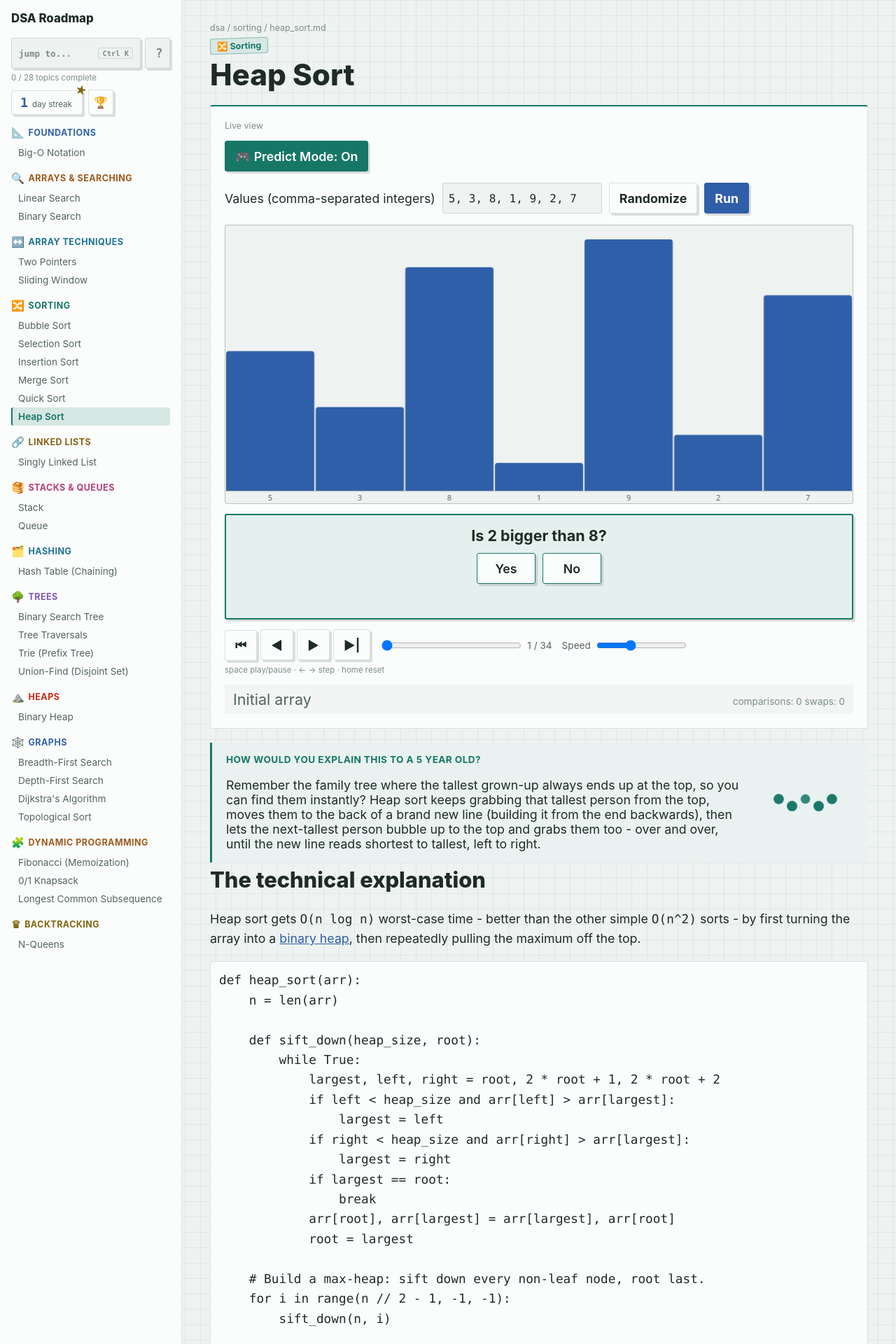
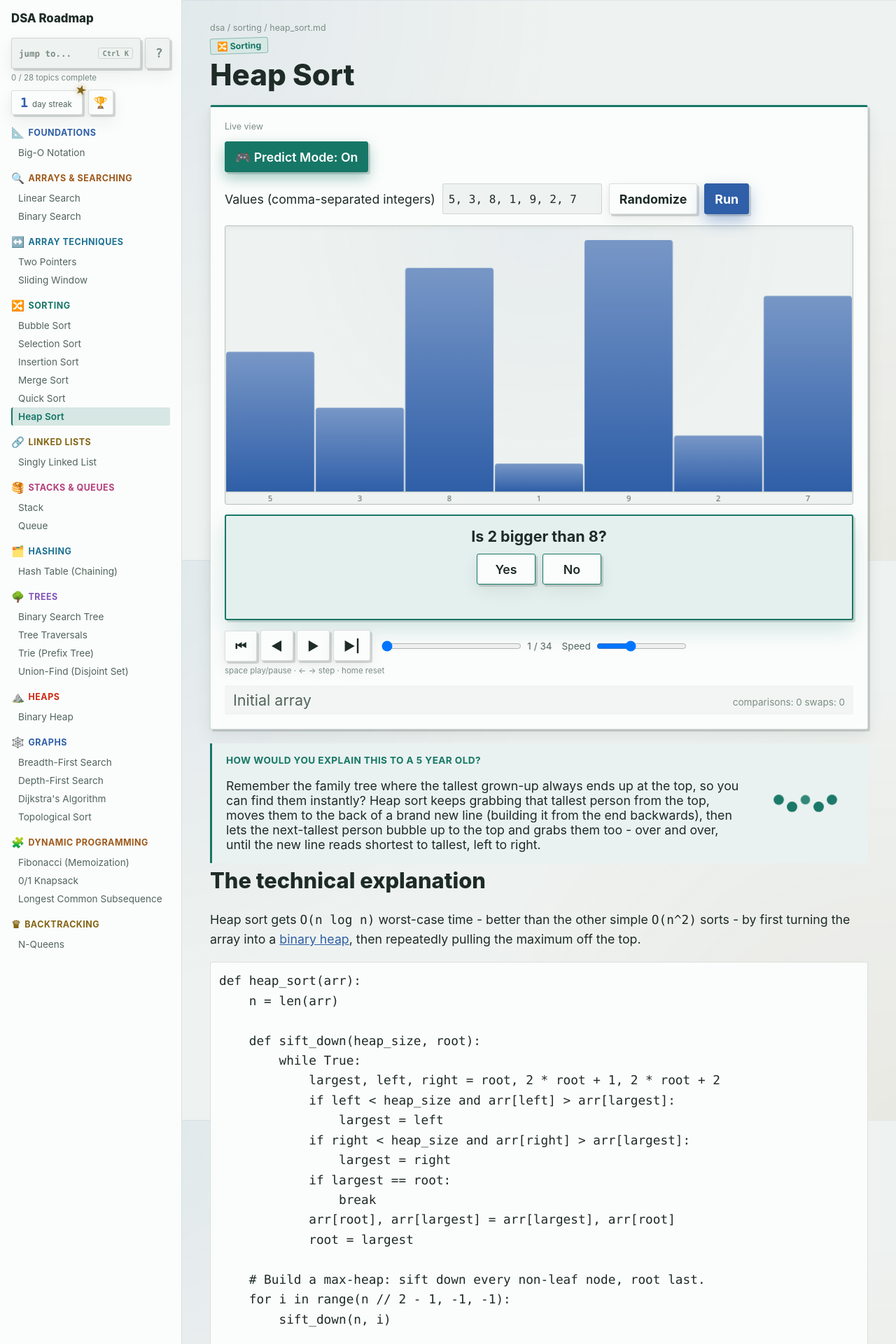
Before and after one commit to kushalpathak55/dsa-roadmap-python, a FastAPI app: a page that uses app/templates/base.html in a window 1280 px wide. Shown: the top 1920 px of the page at 70% size. Run offline with FastAPI, Linux system fonts and the light colour scheme.

Commit message:
Add real depth and motion to the visual language, per a reference mockup
Direct follow-up feedback on the Grid Notebook redesign: it read as
visually flat compared to a hand-built reference mockup the user
provided, which used colored glow shadows, layered elevation, gradient
fills, and spring-eased motion instead of instant state changes. Applied
those specific techniques rather than vague "more polish."

Colors: the app's actual palette is untouched (those darker tones are
WCAG-verified since the same colors double as flat text elsewhere, and
brighter values would fail that contrast role) - instead, fills and
shadows now derive a lighter/glowing variant from each existing color via
color-mix() at the point of use, so buttons, the Predict Mode toggle,
timeline nodes, and achievement stamps all cast a shadow tied to their
own color instead of generic gray.

Layering: --shadow-sticker is now two shadows stacked (the hard offset
"sticker" cue plus a soft ambient blur underneath) instead of a flat
cutout, applied via one token everywhere a shadow exists. The page
background got two very faint color blooms behind the grid, and the
visualizer stage got a subtle inset shadow.

Motion: this needed real work, not just CSS - the reference's animated
bar chart doesn't correspond to anything in the current renderer, which
draws a pure instant snapshot on every step with no interpolation at all.
Rewrote bars.js with a persistent requestAnimationFrame loop: bar height
eases with a cubic curve between steps, and a bar entering an active
state (comparing/swapping/pivot/found) gets a brief spring "pop" - widen,
lift, glow - scaled up further for "found". The loop starts on the first
change and stops once everything has genuinely settled, verified directly
(not just assumed) via a real completed sort with no further redraws
afterward, rather than a fixed idle loop.

Explicitly not covered by this pass: the other four renderers (tree/graph
via D3, linked-list/stack/queue boxes, hash buckets, DP grid) still
render as instant snapshots with no motion - only the array/Canvas
renderer got this treatment, matching the one component the reference
mockup actually covered.

Co-Authored-By: Claude Sonnet 5 <noreply@anthropic.com>

```diff
--- a/app/static/css/style.css
+++ b/app/static/css/style.css
@@ -45,10 +45,11 @@
   /* Sharp corners - cut paper and stickers, not rounded IDE chrome. */
   --radius: 3px;
 
-  /* The signature hard offset shadow - no blur, like a sticker sitting a
-     little proud of the page. Used everywhere a soft box-shadow used to be,
-     instead of one-off shadow values per component. */
-  --shadow-sticker: 3px 3px 0 rgba(30, 43, 38, 0.15);
+  /* The signature shadow - a hard offset (the "sticker" cue: paper sitting
+     a little proud of the page) layered over a soft ambient blur underneath
+     it for real depth, rather than a flat cutout. Used everywhere a shadow
+     is needed, instead of one-off values per component. */
+  --shadow-sticker: 3px 3px 0 rgba(30, 43, 38, 0.16), 0 10px 24px rgba(30, 43, 38, 0.07), 0 2px 6px rgba(30, 43, 38, 0.05);
 
   /* --mono is reserved for real functional monospace now: code blocks,
      tabular numbers, small data labels (step counters, timestamps) - not
@@ -119,10 +120,15 @@ body {
   font-family: var(--sans);
   font-size: var(--fs-body);
   background: var(--page);
+  /* Two faint color blooms behind the grid, one cool one warm, so the page
+     isn't a flat fill - the grid lines paint on top of them. */
   background-image:
+    radial-gradient(circle at 15% 0%, color-mix(in srgb, var(--accent) 7%, transparent), transparent 45%),
+    radial-gradient(circle at 100% 100%, color-mix(in srgb, var(--viz-compare) 6%, transparent), transparent 42%),
     linear-gradient(var(--gridline) 1px, transparent 1px),
     linear-gradient(90deg, var(--gridline) 1px, transparent 1px);
-  background-size: 22px 22px;
+  background-size: auto, auto, 22px 22px, 22px 22px;
+  background-attachment: fixed, fixed, scroll, scroll;
   color: var(--text-primary);
   overflow-x: hidden;
 }
@@ -232,6 +238,7 @@ a { color: var(--accent); }
   font-size: 1.05rem;
   color: var(--cat-4);
   transform: rotate(15deg);
+  text-shadow: 0 0 8px color-mix(in srgb, var(--cat-4) 55%, transparent);
 }
 .streak-badge-n {
   font-family: var(--mono);
@@ -1012,8 +1025,17 @@ body.onboarding-locked { overflow: hidden; }
   padding: 20px;
   background: var(--surface);
   border: 1px solid var(--border);
-  border-top: 2px solid var(--cat);
-  border-radius: var(--radius);
+  border-top: 3px solid var(--cat);
+  border-radius: var(--radius);
+  box-shadow: var(--shadow-sticker);
+  animation: card-in 0.4s cubic-bezier(0.2, 0.8, 0.2, 1);
+}
+@media (prefers-reduced-motion: reduce) {
+  .visualizer { animation: none; }
+}
+@keyframes card-in {
+  from { opacity: 0; transform: translateY(10px); }
+  to { opacity: 1; transform: translateY(0); }
 }
 
 .visualizer-header {
@@ -1063,20 +1085,37 @@ button {
   min-height: 44px; /* Apple HIG minimum comfortable tap target */
   touch-action: manipulation; /* skip the ~300ms double-tap-zoom delay on iOS Safari */
   box-shadow: var(--shadow-sticker);
-}
-button:hover { background: var(--surface-2); }
-button:active { transform: translate(1px, 1px); box-shadow: 1px 1px 0 rgba(30, 43, 38, 0.15); }
-button.btn-primary { background: var(--accent); color: var(--fill-ink); font-weight: 700; border-color: var(--accent); }
+  transition: transform 0.15s cubic-bezier(0.34, 1.56, 0.64, 1), box-shadow 0.15s ease, background 0.15s ease;
+}
+button:hover { background: var(--surface-2); transform: translateY(-2px); }
+button:active {
+  transform: translate(1px, 1px);
+  box-shadow: 1px 1px 0 rgba(30, 43, 38, 0.16);
+  transition-duration: 0.05s;
+}
+button.btn-primary {
+  background: var(--accent);
+  color: var(--fill-ink);
+  font-weight: 700;
+  border-color: var(--accent);
+  box-shadow: 3px 3px 0 rgba(30, 43, 38, 0.16), 0 10px 22px color-mix(in srgb, var(--accent) 40%, transparent);
+}
 button.btn-primary:hover { background: var(--accent-hover); }
+button.btn-primary:active {
+  box-shadow: 1px 1px 0 rgba(30, 43, 38, 0.16), 0 4px 10px color-mix(in srgb, var(--accent) 30%, transparent);
+}
 
 canvas#stage {
   width: 100%;
   max-width: 100%;
   aspect-ratio: 9 / 4;
   display: block;
-  background: var(--page);
+  background:
+    radial-gradient(circle at 50% 0%, color-mix(in srgb, var(--accent) 4%, transparent), transparent 60%),
+    var(--page);
   border: 1px solid var(--baseline);
   border-radius: var(--radius);
+  box-shadow: inset 0 2px 6px rgba(30, 43, 38, 0.05);
 }
 
 .list-stage {
@@ -1279,7 +1318,11 @@ canvas#stage {
   font-weight: 600;
 }
 .predict-toggle:hover { background: color-mix(in srgb, var(--cat) 12%, var(--page)); }
-.predict-toggle.active { background: var(--cat); color: var(--fill-ink); }
+.predict-toggle.active {
+  background: var(--cat);
+  color: var(--fill-ink);
+  box-shadow: 3px 3px 0 rgba(30, 43, 38, 0.16), 0 8px 20px color-mix(in srgb, var(--cat) 40%, transparent);
+}
 
 .predict-score {
   font-size: var(--fs-md);
@@ -1295,8 +1338,16 @@ canvas#stage {
   background: color-mix(in srgb, var(--cat) 10%, var(--surface));
   border: 2px solid var(--cat);
   border-radius: var(--radius);
-  box-shadow: var(--shadow-sticker);
+  box-shadow: 3px 3px 0 rgba(30, 43, 38, 0.16), 0 14px 32px color-mix(in srgb, var(--cat) 18%, transparent);
   text-align: center;
+  animation: predict-panel-in 0.3s cubic-bezier(0.34, 1.56, 0.64, 1);
+}
+@media (prefers-reduced-motion: reduce) {
+  .predict-panel { animation: none; }
+}
+@keyframes predict-panel-in {
+  from { opacity: 0; transform: translateY(-8px) scale(0.98); }
+  to { opacity: 1; transform: translateY(0) scale(1); }
 }
 
 .predict-question {
--- a/app/static/js/renderers/bars.js
+++ b/app/static/js/renderers/bars.js
@@ -1,26 +1,57 @@
 /* Array-family renderer: draws a bar per array element on a Canvas, colored by
  * the state Python already computed (indices.compare/swap/pivot/sorted/found).
- * This renderer never re-derives algorithm state - it only paints what a step says. */
+ * This renderer never re-derives algorithm state - it only paints what a step
+ * says. Unlike a plain snapshot draw, bars animate BETWEEN steps (height
+ * eases, an active state gets a brief spring "pop" + glow) via a persistent
+ * requestAnimationFrame loop that starts on the first change and stops once
+ * everything has settled - not a fixed idle loop burning battery forever. */
 function createBarsRenderer(canvas) {
   const ctx = canvas.getContext('2d');
   let lastStep = null;
+  let bars = []; // per-index animation state, positional (matches the old renderer's indexing)
+  let rafId = null;
+
+  const HEIGHT_MS = 260;
+  const PULSE_MS = 420;
+  const FOUND_PULSE_MS = 700;
+  const ACTIVE_STATES = new Set(['compare', 'swap', 'pivot', 'found']);
 
   function cssVar(name) {
     return getComputedStyle(document.documentElement).getPropertyValue(name).trim();
   }
 
-  function colorFor(i, indices) {
-    if (indices.found === i) return cssVar('--viz-sorted');
-    if (indices.sorted && indices.sorted.includes(i)) return cssVar('--viz-sorted');
-    if (indices.swap && indices.swap.includes(i)) return cssVar('--viz-swap');
-    if (indices.compare && indices.compare.includes(i)) return cssVar('--viz-compare');
-    if (indices.pivot && indices.pivot.includes(i)) return cssVar('--viz-pivot');
+  function stateFor(i, indices) {
+    if (indices.found === i) return 'found';
+    if (indices.sorted && indices.sorted.includes(i)) return 'sorted';
+    if (indices.swap && indices.swap.includes(i)) return 'swap';
+    if (indices.compare && indices.compare.includes(i)) return 'compare';
+    if (indices.pivot && indices.pivot.includes(i)) return 'pivot';
+    return 'default';
+  }
+
+  function baseColorFor(state) {
+    if (state === 'found' || state === 'sorted') return cssVar('--viz-sorted');
+    if (state === 'swap') return cssVar('--viz-swap');
+    if (state === 'compare') return cssVar('--viz-compare');
+    if (state === 'pivot') return cssVar('--viz-pivot');
     return cssVar('--viz-default');
   }
 
-  // Backs the canvas with devicePixelRatio-many pixels (crisp on retina iOS
-  // screens) while every drawing call below stays in CSS-pixel units - the
-  // transform below does the scaling, so geometry math never needs a dpr term.
+  function easeOutCubic(t) {
+    return 1 - Math.pow(1 - t, 3);
+  }
+
+  // A single smooth bump (0 at start/end, peak at the midpoint) - the "pop"
+  // an active bar gets, layered on top of its normal height.
+  function pulseAmount(t) {
+    if (t >= 1) return 0;
+    return Math.sin(t * Math.PI);
+  }
+
+  function lerp(a, b, t) {
+    return a + (b - a) * t;
+  }
+
   function syncBackingStore() {
     const dpr = window.devicePixelRatio || 1;
     const rect = canvas.getBoundingClientRect();
@@ -36,11 +67,40 @@ function createBarsRenderer(canvas) {
     return { width: cssWidth, height: cssHeight };
   }
 
-  function render(step) {
-    lastStep = step;
+  function reconcile(array, indices, now) {
+    array.forEach((value, i) => {
+      const state = stateFor(i, indices);
+      let bar = bars[i];
+      if (!bar) {
+        bar = bars[i] = {
+          currentValue: value,
+          fromValue: value,
+          toValue: value,
+          heightStart: now,
+          state,
+          pulseStart: ACTIVE_STATES.has(state) ? now : null,
+          pulseMs: state === 'found' ? FOUND_PULSE_MS : PULSE_MS,
+        };
+        return;
+      }
+      if (bar.toValue !== value) {
+        bar.fromValue = bar.currentValue;
+        bar.toValue = value;
+        bar.heightStart = now;
+      }
+      if (bar.state !== state) {
+        bar.state = state;
+        if (ACTIVE_STATES.has(state)) {
+          bar.pulseStart = now;
+          bar.pulseMs = state === 'found' ? FOUND_PULSE_MS : PULSE_MS;
+        }
+      }
+    });
+    bars.length = array.length;
+  }
+
+  function draw(now) {
     const { width, height } = syncBackingStore();
-    const array = step.array;
-    const indices = step.indices || {};
     const labelSpace = 18;
     const plotHeight = height - labelSpace;
 
@@ -48,40 +108,99 @@ function createBarsRenderer(canvas) {
     ctx.fillStyle = cssVar('--baseline');
     ctx.fillRect(0, plotHeight, width, 1);
 
-    const n = array.length;
-    if (n === 0) return;
-    const maxVal = Math.max(...array, 1);
+    const n = bars.length;
+    if (n === 0) return false;
+    const maxVal = Math.max(...bars.map((b) => Math.max(b.currentValue, b.toValue)), 1);
     const slotWidth = width / n;
     const gap = 2;
 
-    array.forEach((value, i) => {
-      const barHeight = Math.max((value / maxVal) * (plotHeight - 20), 2);
+    let stillAnimating = false;
+
+    bars.forEach((bar, i) => {
+      const heightT = Math.min(1, (now - bar.heightStart) / HEIGHT_MS);
+      bar.currentValue = lerp(bar.fromValue, bar.toValue, easeOutCubic(heightT));
+      if (heightT < 1) stillAnimating = true;
+
+      let pulse = 0;
+      if (bar.pulseStart !== null) {
+        const pulseT = (now - bar.pulseStart) / bar.pulseMs;
+        pulse = pulseAmount(pulseT);
+        if (pulseT < 1) stillAnimating = true;
+        else bar.pulseStart = null;
+      }
+
+      const baseHeight = Math.max((bar.currentValue / maxVal) * (plotHeight - 20), 2);
+      const barHeight = baseHeight + pulse * (bar.state === 'found' ? 18 : 12);
+      const scaleX = 1 + pulse * (bar.state === 'found' ? 0.16 : 0.1);
+
       const x = i * slotWidth + gap / 2;
       const barWidth = Math.max(slotWidth - gap, 1);
+      const centerX = x + barWidth / 2;
       const y = plotHeight - barHeight;
-      const radius = Math.min(4, barWidth / 2);
+      const radius = Math.min(4, (barWidth * scaleX) / 2);
+      const color = baseColorFor(bar.state);
+      const active = ACTIVE_STATES.has(bar.state) && pulse > 0.02;
 
-      ctx.fillStyle = colorFor(i, indices);
+      ctx.save();
+      ctx.translate(centerX, plotHeight);
+      ctx.scale(scaleX, 1);
+      ctx.translate(-centerX, -plotHeight);
+
+      const grad = ctx.createLinearGradient(0, y, 0, plotHeight);
+      grad.addColorStop(0, `color-mix(in srgb, ${color} 65%, white)`);
+      grad.addColorStop(1, color);
+      ctx.fillStyle = grad;
+
+      if (active) {
+        ctx.shadowColor = `color-mix(in srgb, ${color} 55%, transparent)`;
+        ctx.shadowBlur = 16 * pulse;
+      } else {
+        ctx.shadowBlur = 0;
+      }
+
       ctx.beginPath();
       ctx.moveTo(x, y + radius);
-      ctx.arcTo(x, y, x + radius, y, radius);
+      ctx.arcTo(x, y, x + barWidth, y, radius);
       ctx.arcTo(x + barWidth, y, x + barWidth, y + radius, radius);
       ctx.lineTo(x + barWidth, plotHeight);
       ctx.lineTo(x, plotHeight);
       ctx.closePath();
       ctx.fill();
+      ctx.shadowBlur = 0;
+      ctx.restore();
 
       if (slotWidth > 14) {
-        ctx.fillStyle = cssVar('--text-secondary');
-        ctx.font = '11px system-ui, sans-serif';
+        ctx.fillStyle = active ? color : cssVar('--text-secondary');
+        ctx.font = active ? `${11 + pulse * 2}px system-ui, sans-serif` : '11px system-ui, sans-serif';
         ctx.textAlign = 'center';
-        ctx.fillText(String(value), x + barWidth / 2, height - 4);
+        ctx.fillText(String(Math.round(bar.currentValue)), centerX, height - 4);
       }
     });
+
+    return stillAnimating;
+  }
+
+  function loop() {
+    const stillAnimating = draw(performance.now());
+    if (stillAnimating) {
+      rafId = requestAnimationFrame(loop);
+    } else {
+      rafId = null;
+    }
+  }
+
+  function requestFrame() {
+    if (rafId === null) rafId = requestAnimationFrame(loop);
+  }
+
+  function render(step) {
+    lastStep = step;
+    reconcile(step.array, step.indices || {}, performance.now());
+    requestFrame();
   }
 
   function handleResize() {
-    if (lastStep) render(lastStep);
+    if (lastStep) draw(performance.now());
   }
 
   return { render, handleResize };
```
Also changed, not shown: other parts of app/static/css/style.css (+33 -6 lines).
